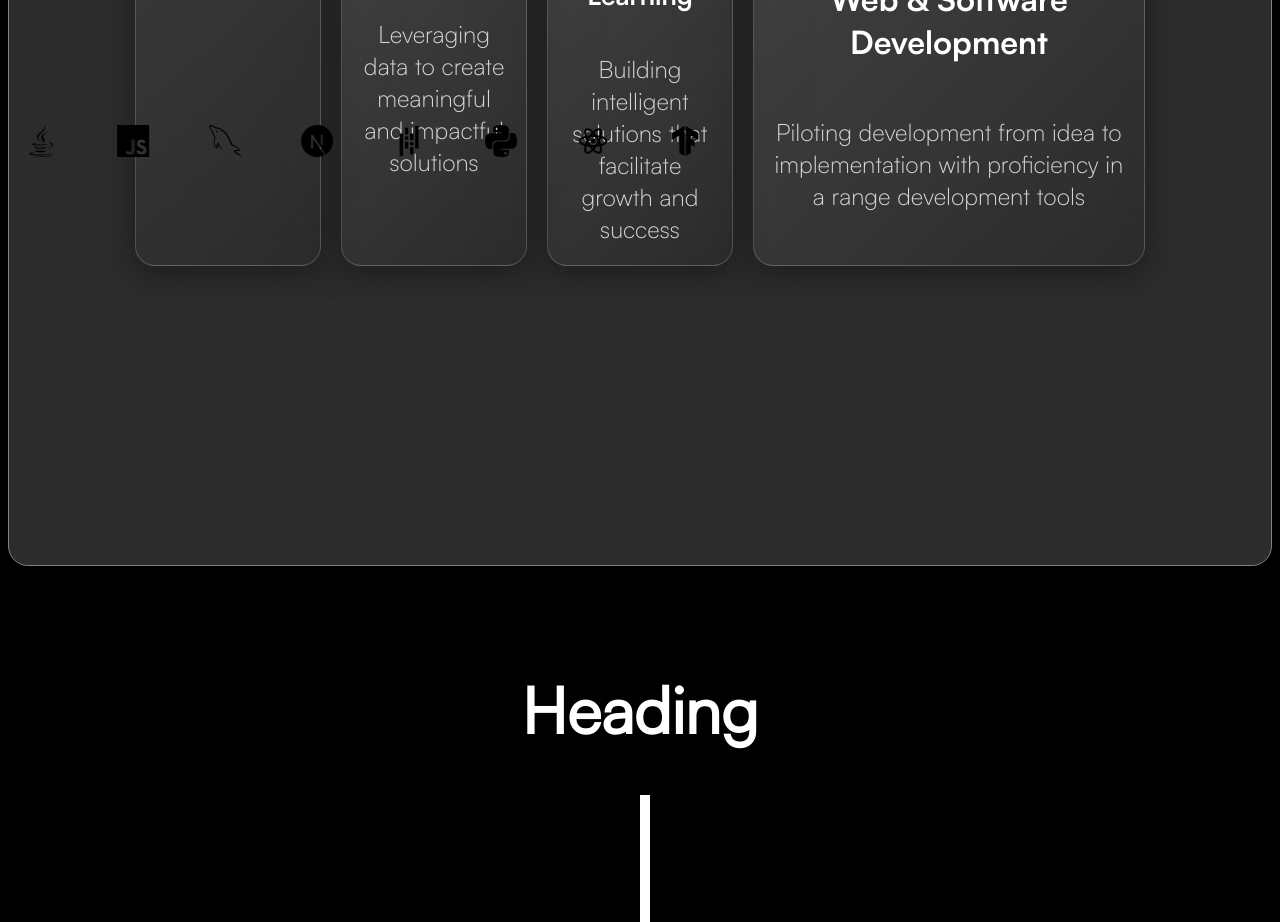
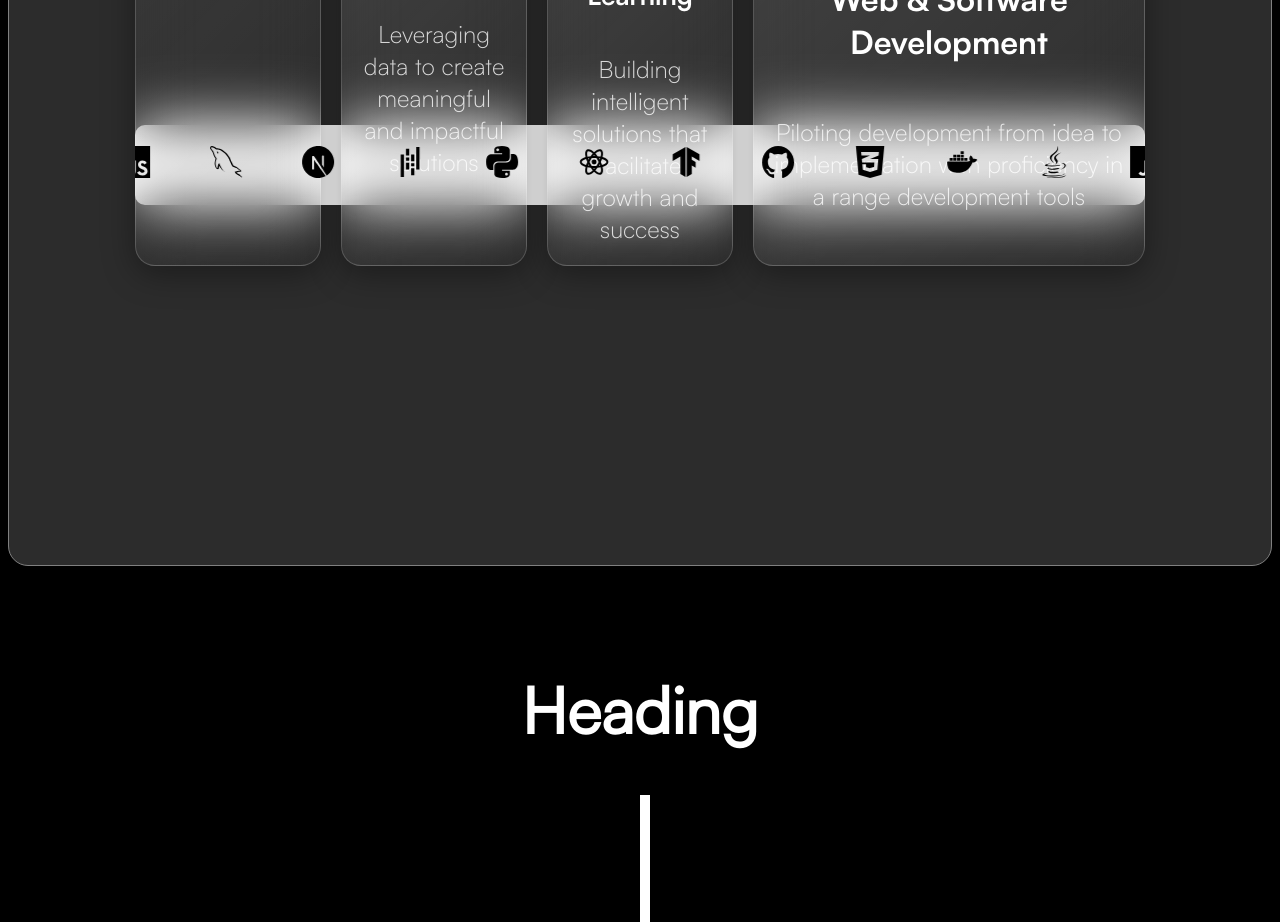
Before and after one commit to BenW2k/Portfolio, a Next.js app in the folder frontend/: page / in a window 1280 px wide. Shown: the part 1260-2182 px from the top of the page. Built offline with nearby package versions, Linux system fonts and the light colour scheme.

Commit message:
+duplicate carousel for seamless cycling

```diff
--- a/frontend/app/components/skill-slider.tsx
+++ b/frontend/app/components/skill-slider.tsx
@@ -14,10 +14,19 @@ import tensorflow from "../assets/media/icons/tensorflow.svg";
 
 export default function SkillSlider() {
   return (
+    <div className={styles["container"]}>
       <div className={styles["skill-slider"]}>
-      <Image src={github} className={styles["skill-icon"]} alt="github icon" />
+        <Image
+          src={github}
+          className={styles["skill-icon"]}
+          alt="github icon"
+        />
         <Image src={css} className={styles["skill-icon"]} alt="css icon" />
-      <Image src={docker} className={styles["skill-icon"]} alt="docker icon" />
+        <Image
+          src={docker}
+          className={styles["skill-icon"]}
+          alt="docker icon"
+        />
         <Image src={java} className={styles["skill-icon"]} alt="java icon" />
         <Image
           src={javascript}
@@ -26,8 +35,16 @@ export default function SkillSlider() {
         />
         <Image src={mysql} className={styles["skill-icon"]} alt="mysql icon" />
         <Image src={next} className={styles["skill-icon"]} alt="nextJS icon" />
-      <Image src={pandas} className={styles["skill-icon"]} alt="pandas icon" />
-      <Image src={python} className={styles["skill-icon"]} alt="python icon" />
+        <Image
+          src={pandas}
+          className={styles["skill-icon"]}
+          alt="pandas icon"
+        />
+        <Image
+          src={python}
+          className={styles["skill-icon"]}
+          alt="python icon"
+        />
         <Image src={react} className={styles["skill-icon"]} alt="react icon" />
         <Image
           src={tensorflow}
@@ -35,5 +52,43 @@ export default function SkillSlider() {
           alt="tensorflow icon"
         />
       </div>
+      <div className={styles["skill-slider"]}>
+        <Image
+          src={github}
+          className={styles["skill-icon"]}
+          alt="github icon"
+        />
+        <Image src={css} className={styles["skill-icon"]} alt="css icon" />
+        <Image
+          src={docker}
+          className={styles["skill-icon"]}
+          alt="docker icon"
+        />
+        <Image src={java} className={styles["skill-icon"]} alt="java icon" />
+        <Image
+          src={javascript}
+          className={styles["skill-icon"]}
+          alt="javascript icon"
+        />
+        <Image src={mysql} className={styles["skill-icon"]} alt="mysql icon" />
+        <Image src={next} className={styles["skill-icon"]} alt="nextJS icon" />
+        <Image
+          src={pandas}
+          className={styles["skill-icon"]}
+          alt="pandas icon"
+        />
+        <Image
+          src={python}
+          className={styles["skill-icon"]}
+          alt="python icon"
+        />
+        <Image src={react} className={styles["skill-icon"]} alt="react icon" />
+        <Image
+          src={tensorflow}
+          className={styles["skill-icon"]}
+          alt="tensorflow icon"
+        />
+      </div>
+    </div>
   );
 }
```
Lines whose indentation alone changed are shown as unchanged.
